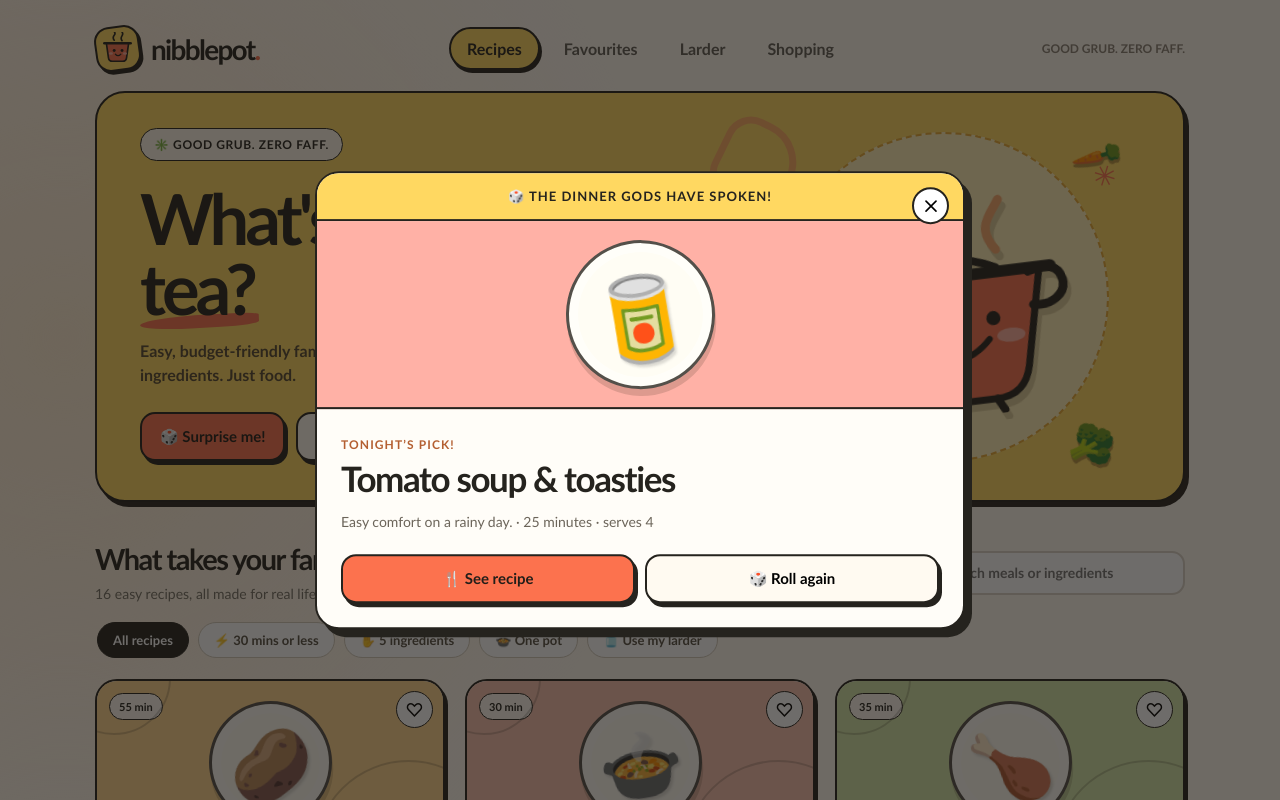
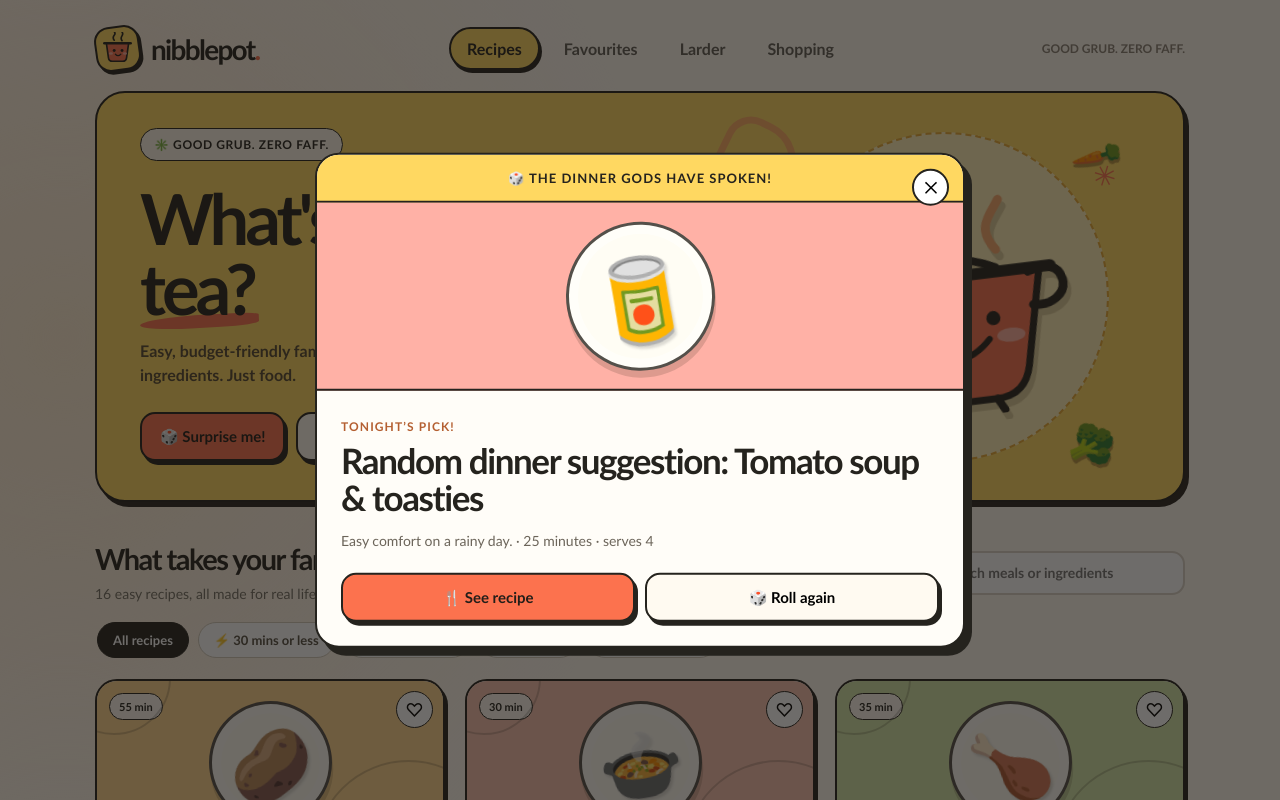
Before and after one commit to simondoescode/nibblepot, a React (Vite) app: page / in a window 1280 px wide. Both pictures are taken after a click on the button "🎲 Surprise me!". Shown: the top 800 px of the page. Built offline with nearby package versions, Linux system fonts and the light colour scheme.

Commit message:
Fixed accessible recipe dialog names using Radix Title

```diff
--- a/src/components/RecipeDialog.tsx
+++ b/src/components/RecipeDialog.tsx
@@ -16,7 +16,6 @@ export function RecipeDialog({ modal, recipe, larder, saved, onClose, onView, on
     <Dialog.Portal>
       <Dialog.Overlay className="overlay" />
       <Dialog.Content className="modal"
-        aria-label={`${random ? 'Random dinner suggestion' : 'Recipe'}: ${recipe.title}`}
         onCloseAutoFocus={event => {
           // The recipe cards and surprise-me button are external to Dialog.Root.
           event.preventDefault();
@@ -29,7 +28,7 @@ export function RecipeDialog({ modal, recipe, larder, saved, onClose, onView, on
         <RecipeArt recipe={recipe} saved={saved} large />
         <div className="modal-body">
           <span className="modal-topline">{random ? 'Tonight’s pick!' : `⏱ ${recipe.mins} min · Serves 4`}</span>
-          <Dialog.Title>{recipe.title}</Dialog.Title>
+          <Dialog.Title><span className="sr-only">{random ? 'Random dinner suggestion: ' : 'Recipe: '}</span>{recipe.title}</Dialog.Title>
           <Dialog.Description>{recipe.description} · {recipe.mins} minutes · serves 4</Dialog.Description>
           {random ? <div className="random-actions">
             <Button tone="primary" onClick={onView}>🍴 See recipe</Button>
```
